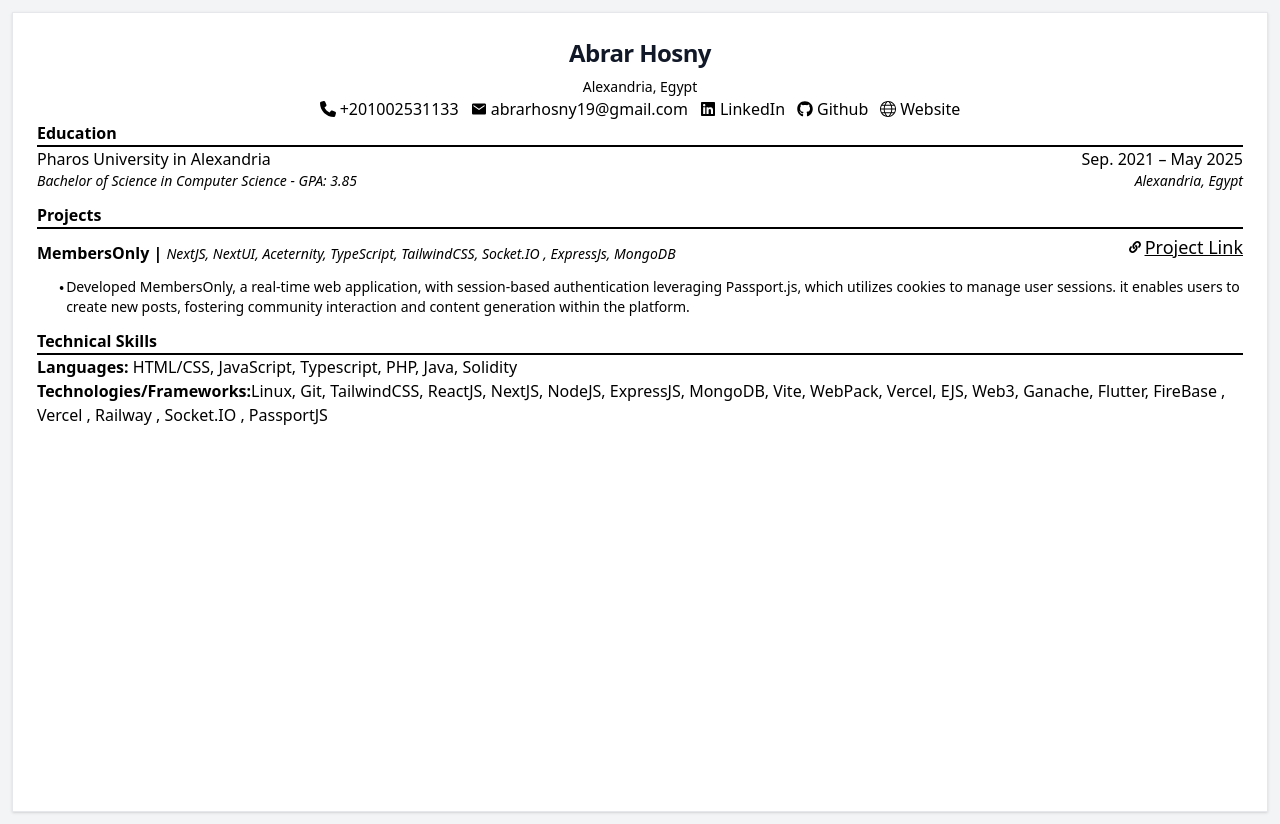
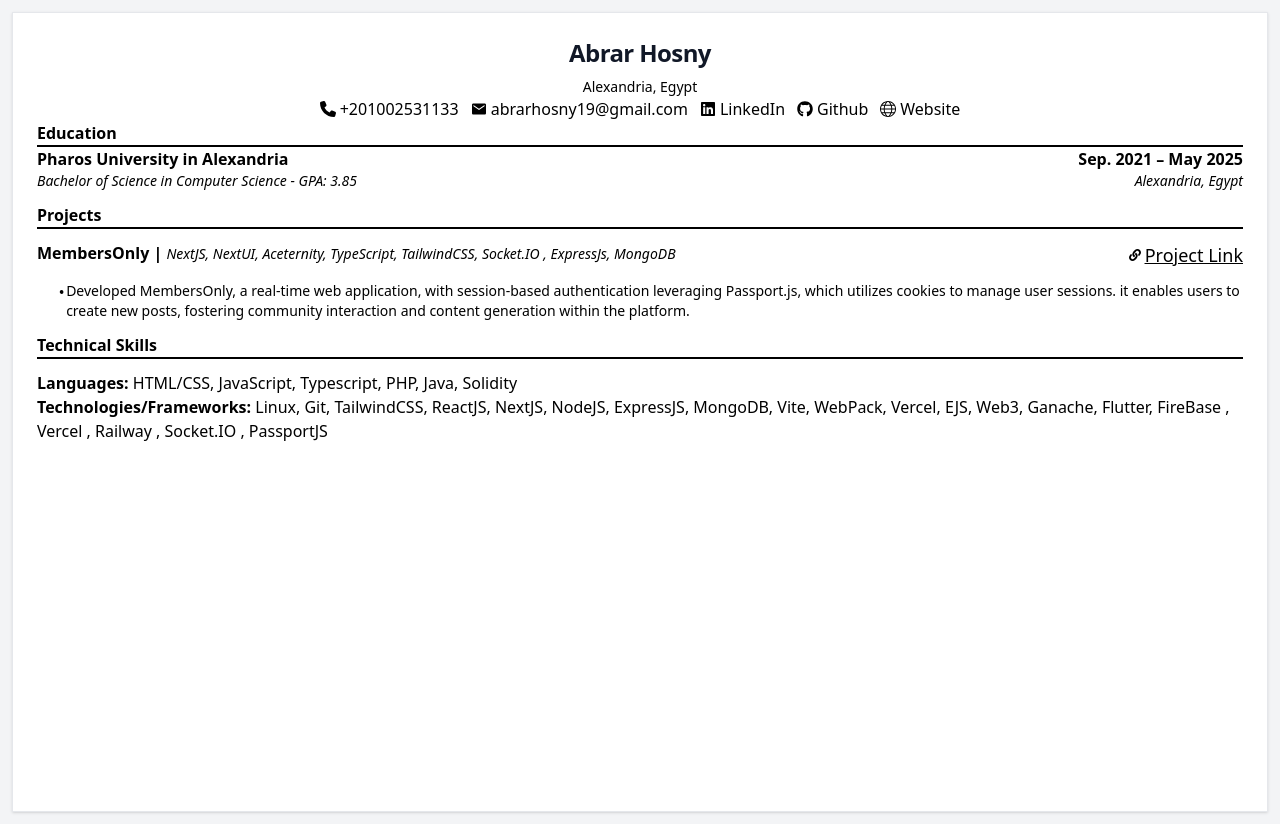
Before and after one commit to Abrar-Hosny/CV-Builder, a React (Vite) app: page / in a window 1280 px wide. Built offline with nearby package versions, Linux system fonts and the light colour scheme.

Commit message:
refactor PersonalInfo, ProjectSection, and TechnicalSkills components for improved layout and styling

```diff
--- a/src/components/PersonalInfo.jsx
+++ b/src/components/PersonalInfo.jsx
@@ -9,11 +9,11 @@ export default function PersonalInfo() {
         <div>
 
         <div className="flex justify-between">
-          <h3>Pharos University in Alexandria </h3>
-          <p>Sep. 2021 – May 2025</p>
+          <h3 className="font-semibold">Pharos University in Alexandria </h3>
+          <p className="font-semibold">Sep. 2021 – May 2025</p>
         </div>
         <div className="flex justify-between  text-sm italic ">
-          <h3>Bachelor of Science in Computer Science - GPA: 3.85 </h3>
+          <h3 >Bachelor of Science in Computer Science - GPA: 3.85 </h3>
           <p>Alexandria, Egypt
           </p>
         </div>
--- a/src/components/ProjectSection.jsx
+++ b/src/components/ProjectSection.jsx
@@ -8,8 +8,8 @@ export default function ProjectSection() {
       <h2 className="font-bold">Projects</h2>
       <hr className="border border-black" />
       <div>
-        <div className="flex justify-between">
-          <h2 className="font-semibold mr-3 mt-3">
+        <div className="flex justify-between mt-3">
+          <h2 className="font-semibold mr-3 ">
             MembersOnly |{" "}
             <span className="text-sm italic font-normal">
               NextJS, NextUI, Aceternity, TypeScript, TailwindCSS, Socket.IO ,
--- a/src/components/TechnicalSkills.jsx
+++ b/src/components/TechnicalSkills.jsx
@@ -6,7 +6,7 @@ export default function TechnicalSkills() {
       <h2 className="font-bold">Technical Skills</h2>
       <hr className="border border-black" />
       <div>
-        <div className="flex">
+        <div className="flex mt-3">
           <p>
             <span className="font-bold">Languages:</span>
             <span> HTML/CSS, JavaScript, Typescript, PHP, Java, Solidity</span>
@@ -14,7 +14,7 @@ export default function TechnicalSkills() {
         </div>
         <div className="flex">
           <p>
-            <span className="font-bold">Technologies/Frameworks:</span>
+            <span className="font-bold">Technologies/Frameworks: </span>
             <span clasName="font-light">
               Linux, Git, TailwindCSS, ReactJS, NextJS, NodeJS, ExpressJS,
               MongoDB, Vite, WebPack, Vercel, EJS, Web3, Ganache, Flutter,
```
